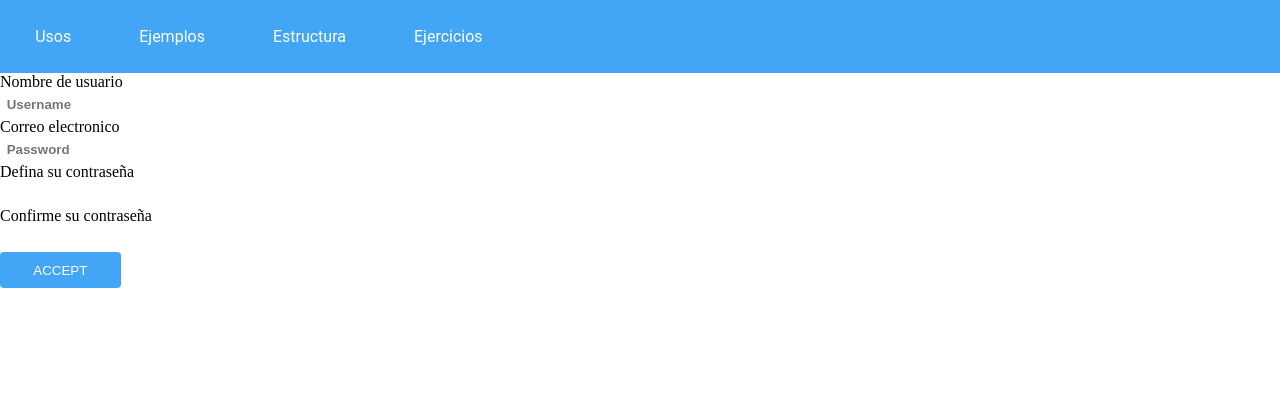
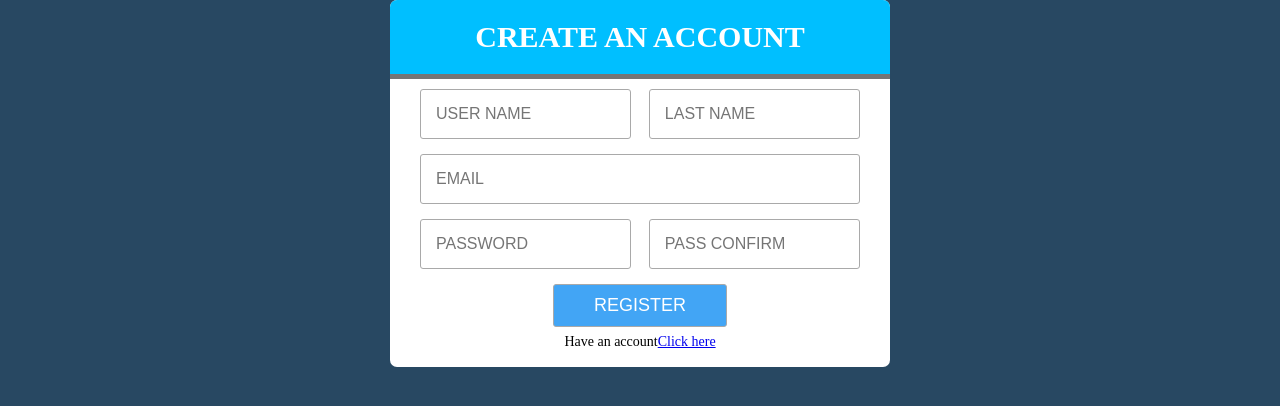
Before and after one commit to ilearning007/i_learning, a PHP site: page /htdocs/registro_usuario.html in a window 1280 px wide. Shown: the top 406 px of the page. Run offline with PHP 8.4, Linux system fonts and the light colour scheme.

Commit message:
pagina al 87%

```diff
--- a/estilos/estilos_basicos.css
+++ b/estilos/estilos_basicos.css
@@ -5,7 +5,7 @@
 	box-sizing: border-box;
 }
 
-header span, #vista-inicio{
+header span, #vista-inicio, #form-registro-usuario{
 	/* Importando letra estilo Roboto */
 	font-family: 'Roboto', sans-serif;
 
@@ -54,12 +54,12 @@ div#Estructura p{
 
 }
 
-div#usos h2{
+div#usos h2, #video h2{
 	color: #42A5F5;
 	text-align: center;
 }
 
-div#usos p{
+div#usos p, #video p{
 	text-align: center;
 	opacity: .87;
 	font-size: 20px;
--- /dev/null
+++ b/estilos/estilos_formularios_registro_usuario.css
@@ -0,0 +1,72 @@
+*{
+	box-sizing: border-box;
+}
+
+body{
+	margin: 0;
+	background-color: #284862;
+}
+
+.form-registro{
+	width: 95%;
+	max-width: 500px;
+	margin: auto;
+	background-color: white;
+	border-radius: 7px;
+}
+
+.form-titulo{
+	background-color: deepskyblue;
+	color: white;
+	padding: 20px;
+	text-align: center;
+	font-weight: 100%;
+	font-size: 30px;
+	border-top-left-radius: 7px;
+	border-top-right-radius: 7px;
+	border-bottom:  5px solid #757575;
+}
+
+.contenedor-inputs{
+	padding: 10px 30px;
+	display: flex;
+	flex-wrap: wrap;
+	justify-content: space-between;
+
+}
+
+input{
+	margin-bottom: 15px;
+	padding: 15px;
+	font-size: 16px;
+	border-radius: 3px;
+	border: 1px solid darkgray;
+}
+
+.input-50{
+	width: 48%;
+}
+
+.input-100{
+	width: 100%;
+}
+
+.btn-enviar{
+	background-color: #42A5F5;
+	color: #fff;
+	margin: auto;
+	padding: 10px 40px;
+	cursor: pointer;
+	font-size: 18px;
+}
+
+.btn-enviar:active{
+	transform: scale(1.05);
+}
+
+.form-p{
+	width: 100%;
+	margin: 7px;
+	text-align: center;
+	font-size: 14px;
+}
--- a/estilos/estilos_navbar.css
+++ b/estilos/estilos_navbar.css
@@ -29,19 +29,19 @@ nav li > a{
 	text-decoration: none;
 	color: white;
 	border-radius: 15px;
-	padding: 1.5em 2em;
+	padding: 1.3em 1.8em;
 }
 
 #barra-de-navegacion .icon-menu{
 	display: none;
 }
 
-.icono-home{
-	font-size: 24px;
+.icono-home a{
+	font-size: 18px;
 	display: block;
 	color: white;
 	border-radius: 15px;
-	padding: .8em 1.2em;
+	padding: 1em 1.5em;
 }
 
 /*
--- a/htdocs/registro_usuario.html
+++ b/htdocs/registro_usuario.html
@@ -1,52 +1,23 @@
 <!DOCTYPE html>
-<html lang="en">
+<html>
 <head>
-	<meta charset="UTF-8">
-	<title>I_learning</title>
-	<link rel="stylesheet" href="../estilos/estilos_formularios.css">
-	<link rel="stylesheet" href="../estilos/estilos_navbar.css">
+	<title>I_Learning</title>
+	<link rel="stylesheet" href="../estilos/estilos_formularios_registro_usuario.css">
 	<link rel="stylesheet" href="../estilos/estilos_basicos.css">
-
 </head>
 <body>
-	<div id="contenedor">
-	<header>
-		<!-- Barra de navegacion, o menu -->
-		<nav id="barra-de-navegacion">
-			<ul>
-				<li><a href="usos.html">Usos</a></li>
-				<li><a href="ejemplos.html">Ejemplos</a></li>
-				<li><a href="estructura.html">Estructura</a></li>
-				<li><a href="ejercicios.html">Ejercicios</a></li>
-			</ul>
-		</nav>
-	</header>
-		<form>
-			<label for="nuevo_nombre_usuario">Nombre de usuario</label>
-			<br>
-			<input type="text" name="nuevo_nombre_usuario" class="input-nombre-usuario" id="in-user">
-			<br>
 
-			<label for="nuevo_contrasena_usuario">Correo electronico</label>
-			<br>
-			<input type="text" name="nuevo_correo_usuario" class="input-correo-usuario" id="in-password">
-			<br>
-
-			<label for="nuevo_contrasena_usuario">Defina su contraseña</label>
-			<br>
-			<input type="password" name="nuevo_contrasena_usuario" class="input-pass-usuario">
-			<br>
-
-			<label for="confirmar_contrasena_usuario">Confirme su contraseña</label>
-			<br>
-			<input type="password" name="confirmar_contrasena_usuario" class="input-pass-usuario">
-			<br>
-
-			<input type="submit" name="enter" value="ACCEPT" class="submit" id="btn-submit">
-
-		</form>
-	</div>
-	<script src="../script/script_basico.js"></script>
-	<script src="../script/script_formularios.js"></script>
+	<form action="../php/registro_usuario.php" method="post" class="form-registro">
+		<h1 class="form-titulo">CREATE AN ACCOUNT</h1>
+		<div class="contenedor-inputs">
+			<input type="text" name="nombre_usuario" placeholder="USER NAME" class="input-50" required>
+			<input type="text" name="apelliido-usuario" placeholder="LAST NAME" class="input-50" required>
+			<input type="email" name="correo-usuario" placeholder="EMAIL" class="input-100" required>
+			<input type="password" placeholder="PASSWORD" name="contrasenia_usuario" class="input-50" required>
+			<input type="password" placeholder="PASS CONFIRM" name="contrasenia_usuario_confirmar" class="input-50" required>
+			<input type="submit" value="REGISTER" name="enter" class="btn-enviar">
+			<p class="form-p">Have an account<a href="inicio_sesion.html">Click here</a></p>
+		</div>
+	</form>
 </body>
 </html>
--- a/script/script_basico.js
+++ b/script/script_basico.js
@@ -1,3 +1,17 @@
+ function efectoTargeta(){
+
+ 			divEstructura = document.getElementById("Estructura");
+ 			divEstructura.style.backgroundColor = "#F5F5F5";
+ 			divEstructura.style.width = "85%";
+ }
+
+ function efectoTargetaSalir(){
+
+ 			divEstructura = document.getElementById("Estructura");
+ 			divEstructura.style.backgroundColor = "#fff";
+ 			divEstructura.style.width = "80%";
+ }
+
 
  	var tamanoNavbar = document.getElementById("contenedor-barra-navegacion").offsetHeight;
 	// Obtine el tamaño de la ventana del usuario (navegador)
@@ -6,3 +20,7 @@
  	var ventanPrimeraVista = document.getElementById("ventana-primera-vista");
     tamanototal = altoVentanUsuario - tamanoNavbar;
 	ventanPrimeraVista.style.height = tamanototal + "px";
+
+	var linkEstructura = document.getElementById("link-estructura");
+	linkEstructura.addEventListener("mouseover", efectoTargeta);
+	linkEstructura.addEventListener("mouseout", efectoTargetaSalir);
```
Also changed, not shown: estilos/estilos_formularios_inicio_sesion.css (added, +12 -0 lines), estilos/estilos_index.css (+36 -10 lines), htdocs/estructura.html (+44 -99 lines), htdocs/inicio_sesion.html (added, +11 -0 lines), index.html (+13 -9 lines), php/conexion.class.php (added, +19 -0 lines), php/config/config.php (+36 -0 lines), php/registro_usuario.php (added, +23 -0 lines), img/index/video.jpg (added).
